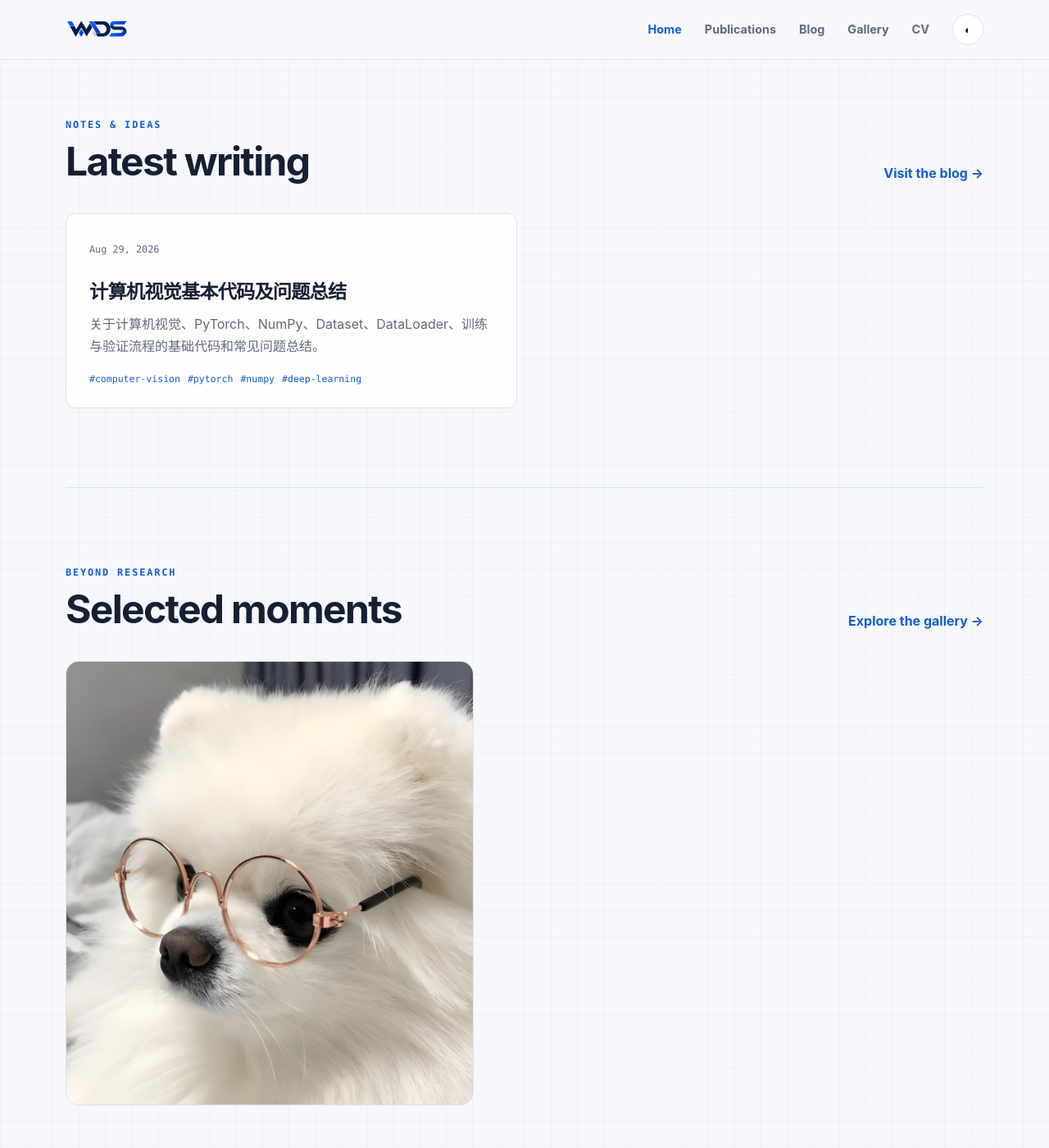
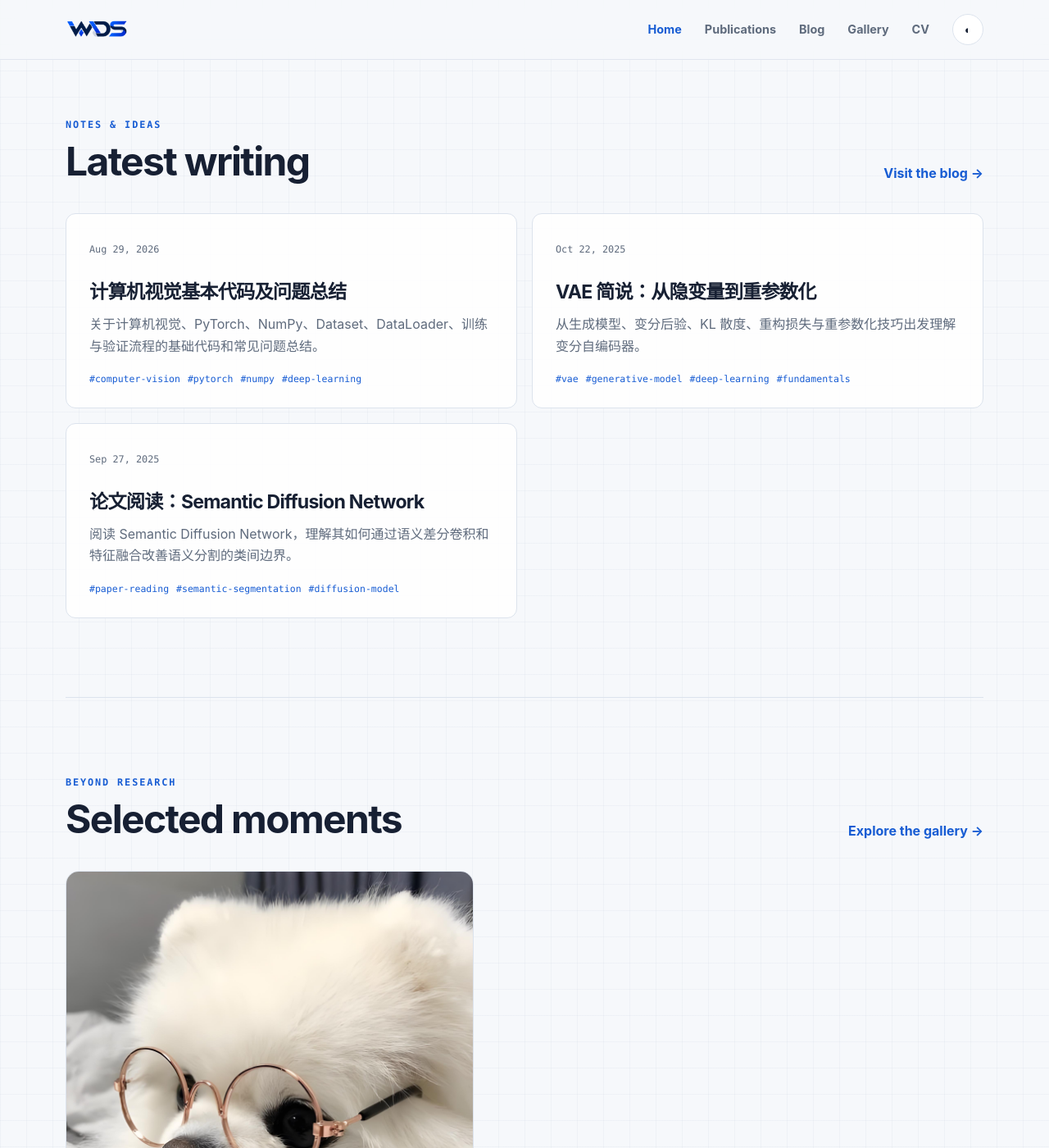
Before and after one commit to EthenArigle/EthenArigle.github.io, a Jekyll site: the page built from index.html, in a window 1280 px wide and 1400 px high, scrolled down 1930 px. Shown: the whole window at 82% size. Built offline with Jekyll 4.4.1, drawn with Linux system fonts in a browser that asks for light colours; some of the changed lines change nothing that is shown.

Commit message:
Publish SDN and VAE reading notes

```diff
--- a/_layouts/default.html
+++ b/_layouts/default.html
@@ -8,6 +8,10 @@
     <link rel="icon" href="{{ '/assets/images/og.png' | relative_url }}" type="image/png">
     <link rel="apple-touch-icon" href="{{ '/assets/images/og.png' | relative_url }}">
     <link rel="stylesheet" href="{{ '/assets/css/main.css' | relative_url }}">
+    {% if page.math %}
+      <script>window.MathJax={tex:{inlineMath:[["$","$"],["\\(","\\)"]],displayMath:[["$$","$$"],["\\[","\\]"]],processEscapes:true},svg:{fontCache:"global"}};</script>
+      <script defer src="https://cdn.jsdelivr.net/npm/mathjax@3/es5/tex-svg.js"></script>
+    {% endif %}
     {% seo title=false %}
     <title>{% if page.title and page.title != 'Home' %}{{ page.title }} · {% endif %}{{ site.title }}</title>
   </head>
--- /dev/null
+++ b/_posts/2025-09-27-semantic-diffusion-network-segmentation.md
@@ -0,0 +1,89 @@
+---
+layout: post
+title: "论文阅读：Semantic Diffusion Network"
+date: 2025-09-27 17:14:00 +0800
+description: "阅读 Semantic Diffusion Network，理解其如何通过语义差分卷积和特征融合改善语义分割的类间边界。"
+tags: [paper-reading, semantic-segmentation, diffusion-model]
+---
+
+> 本文是对 NeurIPS 2022 论文 *Semantic Diffusion Network for Semantic Segmentation* 的个人阅读笔记。
+
+精确的边界区域预测对于语义分割十分重要。这篇论文针对“普通卷积难以利用深度模型生成精确边界预测”的问题，提出了一种语义扩散网络去近似扩散过程，包含特征融合网络以及参数化语义差分卷积操作，并且可以插入现有的 Encoder–Decoder 分割网络。
+
+## Motivation
+对于如何提升分割结果的边界质量，现有（2022）工作方式：
+- 使用一个后处理模块去**细化边界**。
+- 共同学习边界感知的边缘检测和语义分割任务。
+- 通过设计一个边界感知损失使训练对边界变化保持高灵敏性。
+![语义分割误差集中在边缘区域]({{ '/assets/images/blog/semantic-diffusion/figure-1-overview.png' | relative_url }})
+
+*Figure 1. 彩色区域表示分割误差。*
+
+上述工作方式都集中于后处理方案和额外的监督来细化边界信息，并没有深入模糊边界和细节退化的内在原因：卷积注重于处理平滑特征，难以捕捉边缘线索。图一体现了分割误差往往集中于边缘区域。卷积操作对于**所有边界**包括纹理都非常敏感，使得他们不适合语义分割。
+
+> NOTE:
+> 	1.为什么卷积擅长处理平滑边缘信息？
+> 	卷积操作本质上是一个**局部加权平均**的过程，对于一个卷积核，它在输入特征图上的每个局部区域进行滑动，计算该区域内的加权和。如果卷积核的权重是正的且平滑（如高斯分布），那么卷积操作相当于一个**低通滤波器**，会抑制高频信息（如噪声、锐利边缘），同时保留或增强低频信息。
+> 	2.为什么卷积不适合语义分割中的边界预测？
+> 	语义分割是一个像素级分类任务，要求模型对每个像素给出准确的语义标签。在这个过程中，类与类之间的边界（inter-class boundaries）十分重要。
+> 	问题在于：
+> 	- **卷积的平滑性会模糊细节**尤其在深层网络中，多次卷积操作会使得特征中的高频信息（如物体边界）逐渐丢失。
+> 	- **边界区域本身是高频信息**，语义边界通常是突变区域，而卷积的低通滤波性会使得其变得模糊。
+> 	- **无法区分语义边界和纹理边缘**，传统的卷积或梯度算子（如：Sobel算子）会对所有边缘包括物体内部的纹理都做出相应，而语义分割只关心**类间边界**。
+
+传统的卷积或梯度算子：
+![传统卷积与梯度算子示意图]({{ '/assets/images/blog/semantic-diffusion/convolution-operators.png' | relative_url }})
+论文中给了一幅图如下所示，卷积对三种不同的语义区域（车体A1、车窗A2、植物B）的特征响应都非常相似。
+![不同语义区域的卷积响应对比]({{ '/assets/images/blog/semantic-diffusion/semantic-regions.png' | relative_url }})
+由以上信息我们可以得知这篇文章的motivation: **改善类间边界(Inter-class boundary)** from operator level。
+## Method - 传统的解决方式
+核心：使用改进的 anisotropic以语义为导向的扩散过程表示类间边界增强。
+【原文】*we propose a learnable semantic diffusion network (SDN) to approximate the diffusion process, which parameterizes the traditional solver and only requires only one forward instead of multiple iterations.*
+传统的迭代求解器（multiple iterations solver），比如有限差分法的性能严重依赖于时间步长、迭代次数、扩散系数等超参数的设置。深度学习模型通常通过梯度下降自动学习参数，如果其中的模块对超参数极其敏感，会使得整个模型的训练变得非常困难，并且会导致结果发散（NaN或者梯度爆炸）。这篇文章不打算严格地求解复杂的微分方程，而是通过一个可学习的神经网络去近似这个扩散过程以达到最终的效果。在说明具体改进之前，先梳理一下传统的方法。
+### 扩散过程公式解析
+![各向异性扩散过程公式解析]({{ '/assets/images/blog/semantic-diffusion/diffusion-process.jpg' | relative_url }})
+### Formulation
+
+该部分则要从上述的“扩散过程”，准确来说是各向异性的扩散过程通过数学形式化，适配到深度语义分割的语境当中去。
+![扩散过程的离散化公式]({{ '/assets/images/blog/semantic-diffusion/discretization-formula.jpg' | relative_url }})
+但是呢，这个公式难以嵌入到深度模型中去，这种有限差分法的稳定性依赖于边界条件的设置和参数的选择。这种方法需要多次迭代（对于t），计算量复杂且容易导致梯度爆炸。(详细分析见本节第一段)
+## Method - Semantic Diffusion Network
+*a novel learnable approach called semantic diffusion network (SDN) for approximating the diffusion process, which contains a parameterized semantic difference convolution operator followed by a feature fusion module and constructs a differentiable mapping from original backbone features to advanced boundary-aware features.*
+
+### Semantic Difference Convolation
+![语义差分卷积结构]({{ '/assets/images/blog/semantic-diffusion/sdn-operator.jpg' | relative_url }})
+上图可见，语义相似性控制类内细节不会被差异特征（纹理）影响而被抑制。而SDC的输出是一个Y，这个Y可以理解为是一个边界响应图，它突出了语义边界的位置，主要包含了**变化的梯度信息**（上述公式的语义相似性和特征差异性都反应的是梯度变化），它可能会丢失一些静态的、全局的语义信息。那么这个Y就不能是直接的输出，因为会缺少上线文信息，需要一个融合模块将。**将SDC提取的边界增强信息Y与原始特征信U息地融合起来**。这个特征模块就是F^sdn.
+F的具体工作方式：
+- 现将原始特征信息U与SDC输出的边界响应特征Y在通道上拼接起来。 即 [U, Y]
+- 使用一个1x1的卷积融合所有的通道信息，最后输出符合期望的维度（一般与U的通道数相同）。即Conv([U, Y])
+- 当U和Y的尺寸不匹配是，可以采用**双线性差值上采样**的形式使其对齐，确保能进行拼接。
+### 使用SDN的分割模型
+
+![SDN 在单尺度与多尺度分割模型中的应用框架]({{ '/assets/images/blog/semantic-diffusion/sdn-framework.png' | relative_url }})
+
+上图是两种应用的分割模型。
+#### 单尺度解码器
+适用模型： 编码器输出单一尺度的特征图，解码器基于该特征图进行预测。
+典型代表：
+- ViT + Segmenter: 将ViT作为编码器输出一个低分辨率的特征图。
+- ResNet + FCN: 使用ResNet的最后一层输出（下采样32倍特征图）。
+对于单尺度模型，**主动创建一个更具语义抽象的特征层**来指导边界增强。如4a所示，编码器处理输入图像Image得到特征图F。在编码器输出F之后叠加一个轻量地3X3卷积（stride=2）的层，会继续对F下采样，使得Fs的感受野更大，语义更丰富，作为语义引导特征。将F作为特征输入U，将Fs作为语义引导V，送入SDN处理获得Fsdn = SDN(F, Fs)。将增强后的Fdns（与F尺寸相同）送入解码器，生成最终的分割图。
+
+#### 多尺度解码器
+
+**适用模型：** 编码器输出**多个尺度**的特征图（通常是金字塔pyramid结构），解码器会融合这些多尺度特征进行预测。
+典型代表：
+- ResNet + SegmanticFPN：利用ResNet的四个阶段输出多尺度特征。
+- HRNet
+
+对于多尺度模型，**利用编码器天然的特征金字塔**，用“老师”（深层、高语义特征）来指导“学生”（浅层、高分辨率特征）进行边界增强，实现高效且全面的特征优化。如4b所示，编码器处理图像，输出L个尺度的特征图，为每个尺度都配备一个SDN模块，实现**全尺度范围的边界增强**。Fi作为特征信息图进行输入，Fi+1作为语义指导输入SDN并生成Fsdn。但是注意由于最后一层输出F4(也就是F_L)是最深层的输出，仿照单尺度解码器对最后一层使用一个3X3卷积来处理F_L。最后将所有的Fsdn送入解码器进行融合。
+
+近年来单尺度编码器还有：
+- MaskFormer/Mask2Former(2021, 2022): 将语义分割重新定义为**掩码分类问题**，预测一组二进制掩码和对应的类别标签。基于Transformer解码器，输入一组可学习的查询（query），通过交叉注意力与编码器特征交互，输出固定数量的掩码预测。虽然涉及多尺度特征，但最终是基于**统一的特征表示**生成预测，可视为高级的单尺度解码。
+- kMaX-DeepLab (2023)：基于掩码分类的SOTA模型，使用K-means掩码解码器，将语义分割视为聚类过程，通过迭代更新聚类中心（即掩码原型）和像素-聚类中心关联来生成掩码。解码过程基于统一的编码器输出特征进行。
+多尺度编码器：
+- HRNet(2019)及其变体： BaseLine
+- PIDNet(2023):- 受PID控制器启发，设计三分支网络（P、I、D分支）分别负责细节、上下文和边界信息。在解码阶段，三个分支的特征被的多路径融合模块（如Lightweight Bagged Fusion）整合，充分融合不同尺度的信息，显著提升实时分割的精度。
+- DPT（Dense Prediction Transformer, 2021）编码器使用ViT，但是使用UNet类似的渐进式融合解码器，将ViT输出的不同阶段的特征图（不同层的[CLS] token对应的特征）重新组合乘图像金字塔结构，然后通过多层卷积核上采样操作逐步佛那个号不同尺度的特征。
+
+实验部分不在此赘述，请详见论文：[点击获取论文](https://proceedings.neurips.cc/paper_files/paper/2022/file/396446770f5e8496ca1feb02079d4fb7-Paper-Conference.pdf)
--- /dev/null
+++ b/_posts/2025-10-22-variational-autoencoder-notes.md
@@ -0,0 +1,121 @@
+---
+layout: post
+title: "VAE 简说：从隐变量到重参数化"
+date: 2025-10-22 19:30:00 +0800
+description: "从生成模型、变分后验、KL 散度、重构损失与重参数化技巧出发理解变分自编码器。"
+tags: [vae, generative-model, deep-learning, fundamentals]
+math: true
+---
+
+> 本文是关于变分自编码器（Variational Autoencoder, VAE）的个人学习笔记。
+
+## 生成模型
+生成模型的目标就是希望构建一个从隐变量z生成目标数据x的模型。更准确的讲，它们是假设了一个z服从某些常见的分布（正态分布或均匀分布），然后希望训练一个模型$X=g(Z)$，这个模型能讲原来的概率分布映射到训练的概率分布上去，也就是说他们的目的是进行分布之间的变换。
+![从隐变量分布生成目标数据]({{ '/assets/images/blog/vae/generative-model.png' | relative_url }})
+那现在假设Z服从标准的正态分布，那么我就可以从中采样得到若干个$Z_1,Z_2,…,Z_n$，然后对它做变换得到$X^1=g(Z_1),X^2=g(Z_2),…,X^n=g(Z_n)$，我们怎么判断这个通过g构造出来的数据集，它的分布跟我们目标的数据集分布是不是一样的呢？可以用KL散度吗？当然不行，因为KL散度是根据两个概率分布的表达式来算它们的相似度的，然而目前我们并不知道它们的概率分布的表达式，我们只有一批从构造的分布采样而来的数据${X^1,X^2,…,X^n}$，还有一批从真实的分布采样而来的数据${X1,X2,…,Xn}$（也就是我们希望生成的训练集）。我们只有样本本身，没有分布表达式，当然也就没有方法算KL散度。GAN的思路比较粗犷，没有合适的度量那就把这个度量使用神经网络训练出来。
+## 什么是VAE
+How can we perform efficient inference and learning in directed probabilistic models, in the presence of continuous latent variables with intractable posterior distributions, and large datasets?
+directed probabilistic models: 有向概率模型，指的就是贝叶斯网络、即数据x是由某个隐变量z生成的，即（z -> x）
+continuous latent variables with intractable posterior distributions: 连续的隐变量，并且其后验分布p(z|x)是难以计算的，即当我们观察到数据x后，想要反推它是由哪个z生成的，无法写出一个简单的表达式。
+也就是说：
+我们有一个很好的生成模型，但无法高效地用它进行“推断”（根据x找z），也无法大数据来学习模型的参数。
+![VAE 的编码器与解码器结构]({{ '/assets/images/blog/vae/vae-overview.jpg' | relative_url }})
+首先，我们有一批数据样本${X_1,X_2,...,X_n}$,整体使用$X$描述，我们想要通过$\{X_1, ..., X_n\}$得到$X$的分布$p(X)$,如果能得到的话，我直接根据$p(X)$采样，就可以得到所有可能的$X$了（包括样本之外的X）,这是一个终极理想的生成模型。当然，这个很难实现。于是我们希望能学到一个真实的分布$p(x)$
+
+$$
+p(X) = \sum_Z p(X|Z) p(Z)
+$$
+
+其中$p(x|z)$是Likelihood条件分布，$p(z)$是先验分布（prior distribution）
+这里，我们不分求和还是积分，意思对了就行，此时$p(X|Z)$描述了一个由Z生成X的模型，我们假设Z服从标准正态分布，即$p(Z) = \mathcal{N}(0, I)$，如果这个理想能实现，我们可以从一个标准正态分布中采样一个Z，然后根据Z来计算一个X，也是一个不错的生成模型。如果以这种方式，就必须要穷尽所有z。
+![VAE 的传统理解示意图]({{ '/assets/images/blog/vae/latent-variable-model.png' | relative_url }})
+上图是对VAE的传统理解，我们其实不清楚，究竟经过重新采样出来的$Z_k$是不是还对应着原来的$X_k$,所以我没如果最小化$\mathbb D{(\hat X_k, X_k)}^2$ (这是个距离函数)是不科学的，事实上，如果你查看官方给出的代码也不是这样实现的。
+其实在整个VAE模型中，我们并没有去使用$p(Z)$是正态分布的假设，而我们假设后验分布$p(Z|X)$是正态分布。也就是使用它去近似后验分布。如何把先验分布与后验分布联系在一起呢？
+
+$$
+p(z|x) = \frac{p(x|z)p(z)}{p(x)}
+$$
+
+其实p(z|x)就是Encoder, p(x|z)就是Decoder。
+给定一个真实样本$X_k$，我们假设存在一个专属于它的分布$p(Z|X_k)$，这就是后验分布，并假设这个分布是独立的，多元的正态分布。为什么要强调专属呢？因为我们后面要训练一个生成器$X=g(Z)$，希望能从分布$p(Z|X_k)$采样出来的$Z_k$还原成$X_k$,如果假设$p(Z)$是正态分布，然后从$p(Z)$中采样一个Z，我们无法知道这个Z对应哪个真实的$X$。现在分布$p(Z|X_k)$专属于$X_k$，我们有理由说从这个分布中采样的Z应该要还原到$X_k$中去。
+![样本对应的近似后验分布]({{ '/assets/images/blog/vae/posterior-distribution.png' | relative_url }})
+这个就是VAE的理解上的示意图。
+VAE让所有的$p(Z|X)$都向标准正态看齐，于是对于Z的采样：
+
+$$
+p(Z) = \sum_{X} p(Z|X)p(X) = \sum_{X} \mathcal{N}(0, I)p(X) = \mathcal{N}(0, I) \sum_{X} p(X) = \mathcal{N}(0, I)
+$$
+
+于是我们的先验假设$P(z)$是标准正态分布，我们就可以放心从标准正态分布中采样用于生成X了。
+那么如何让所有的$p(Z|X)$都向标准正态分布看齐呢？最直接的办法就是让$p(Z|X)$向标准正态分布看齐，于是目标函数我们也有了：
+
+$$
+\mathcal{L}_{\mu, \sigma^2} =  D_{KL}(q(z|x)||p(z|x)) = E_{z \sim q(z|x)}[\log q(z|x) - \log p(z|x)]
+$$
+
+这里为了严谨点，也向普遍的VAE教程和论文看齐，$p(Z|X)$为我们假设的标准正态分布$\mathcal{N}(0, I)$，$q(Z|X)$是我们训练中产生的正态分布$\mathcal{N}(\mu, \sigma^2)$
+>NOTE:
+>$D_{KL}(P || Q) = \sum_{i} P(i) \log \left( \frac{P(i)}{Q(i)} \right)$
+
+于是，公式可以变为：
+
+$$
+\mathcal{L}_{\mu, \sigma^2} =  D_{KL}(\mathcal{N}(\mu, \sigma^2)||\mathcal{N}(0, I)) = E_{z \sim \mathcal{N}(\mu, \sigma^2)}[\log \mathcal{N}(\mu, \sigma^2) - \log \mathcal{N}(0, I)]
+$$
+
+进一步计算：
+
+$$
+\mathcal{L}_{\mu, \sigma^{2}} = \frac{1}{2} \sum_{i=1}^{d} \left( \mu_{(i)}^{2} + \sigma_{(i)}^{2} - \log \sigma_{(i)}^{2} - 1 \right)
+$$
+
+推导公式：
+
+$$
+\begin{aligned}
+KL(N(\mu, \sigma^2)\|N(0,1))
+&=\int \frac{1}{\sqrt{2\pi\sigma^2}}e^{-(x-\mu)^2/2\sigma^2} \left( \log \frac{e^{-(x-\mu)^2/2\sigma^2}/\sqrt{2\pi\sigma^2}}{e^{-x^2/2}/\sqrt{2\pi}} \right) dx  \\
+&=\int \frac{1}{\sqrt{2\pi\sigma^2}}e^{-(x-\mu)^2/2\sigma^2} \log \left\{ \frac{1}{\sqrt{\sigma^2}} \exp \left\{ \frac{1}{2}[x^2-(x-\mu)^2/\sigma^2] \right\} \right\} dx \\
+&=\frac{1}{2} \int \frac{1}{\sqrt{2\pi\sigma^2}}e^{-(x-\mu)^2/2\sigma^2} \left[-\log \sigma^2 + x^2 - (x-\mu)^2/\sigma^2 \right] dx
+\end{aligned}
+$$
+
+这样结束了吗？实际上是没有的，这个解决了$P(Z|X)$的也就是我们所谓的编码器的均值方差模型优化，那么如何衡量由Z生成（重构）X的能力呢？那么我们可以直接计算重构数据与原始数据的差异，如果是MNIST，它数值是二值的，那么$p(x|z)$通常是一个伯努利分布，此时可以使用交叉熵损失，如果是一个高斯分布（像素归一化到 [0, 1]）此时可以使用最小均方误差损失。我们将其统一表示为最大似然估计，去最大似然它.那么我们的重构损失为：
+
+$$
+\mathcal l = - \mathbb{E}_{q_{\phi}(\mathbf{z}|\mathbf{x})}\left[\log p_{\theta}(\mathbf{x}|\mathbf{z})\right]
+$$
+
+$$
+\mathbb{E}_{q_{\phi}(\mathbf{z}|\mathbf{x})} \left[ \log p_{\theta}(\mathbf{x}|\mathbf{z}) \right] = \int q_{\phi}(\mathbf{z}|\mathbf{x}) \log p_{\theta}(\mathbf{x}|\mathbf{z}) d\mathbf{z}
+$$
+
+举例说明：
+
+MNIST：
+
+![MNIST 数据的重构损失]({{ '/assets/images/blog/vae/mnist-reconstruction.png' | relative_url }})
+
+连续数据：
+
+![连续数据的重构损失]({{ '/assets/images/blog/vae/continuous-reconstruction.png' | relative_url }})
+
+为了简单高效，只需要采样1个或z个样本，然后用这些样本的均值实现，那么就有了：
+
+![使用单个样本估计期望]({{ '/assets/images/blog/vae/monte-carlo-estimate.png' | relative_url }})
+
+那么一个样本能准确吗？参数重整化和随机梯度下降，能保证所有数据点和所有随机采样的平均效果都会收敛到真实的期望值。
+
+## 重参数技巧
+我们要从$P(Z|X_k)$中采样一个$Z_k$出来，尽管我们知道$P(Z|X_k)$是一个正态分布，但是均值和方差都是靠模型算出来的，我们要靠这个过程来优化均值方差的模型，但是“采样这个操作”是不可导的，因为采样是随机的，他并不可微。但是采样的结果是可导的。
+
+$$
+\begin{align*}
+&\frac{1}{\sqrt{2\pi\sigma^2}}\exp\left(-\frac{(z-\mu)^2}{2\sigma^2}\right)dz \\
+&=\frac{1}{\sqrt{2\pi}}\exp\left[-\frac{1}{2}\left(\frac{z-\mu}{\sigma}\right)^2\right]d\left(\frac{z-\mu}{\sigma}\right)
+\end{align*}
+$$
+
+$(z - \mu)/\sigma = \varepsilon$ 它是一个标准正态分布，而$\varepsilon dx$是概率，于是从正态分布中采样一个Z，相当于从正态分布中采样一个$\varepsilon$再让$Z = \mu + \varepsilon \times \sigma$。这样一来，“采样”这个操作就不用参与梯度下降了，改为采样的结果参与，使得整个模型可训练了。
+
+推荐阅读：苏剑林的[科学空间](https://spaces.ac.cn/)。
--- a/assets/css/main.css
+++ b/assets/css/main.css
@@ -170,6 +170,8 @@ h3 { font-size: 1.18rem; }
 .prose h4 { margin: 1.6em 0 .6em; font-size: 1.12rem; }
 .prose p, .prose ul, .prose blockquote { margin: 1.2em 0; }
 .prose blockquote { padding: 18px 22px; border-left: 3px solid var(--accent); color: var(--muted); background: var(--accent-soft); }
+.prose img { display: block; max-width: 100%; height: auto; margin: 1.7em auto; border: 1px solid var(--line); border-radius: 12px; background: var(--surface); box-shadow: 0 10px 30px rgba(31,55,90,.08); }
+.prose mjx-container[display="true"] { max-width: 100%; margin: 1.5em 0 !important; padding: .4em 0; overflow-x: auto; overflow-y: hidden; }
 .prose code { padding: .12em .35em; border-radius: 4px; background: var(--accent-soft); font-family: var(--mono); }
 .prose div.highlighter-rouge { max-width: 100%; margin: 1.5em 0; overflow: hidden; border: 1px solid var(--line); border-radius: 12px; background: #101827; box-shadow: 0 10px 28px rgba(15,23,42,.1); }
 .prose div.highlighter-rouge .highlight { margin: 0; background: transparent; }
```
Also changed, not shown: assets/images/blog/semantic-diffusion/convolution-operators.png (added), assets/images/blog/semantic-diffusion/diffusion-process.jpg (added), assets/images/blog/semantic-diffusion/discretization-formula.jpg (added), assets/images/blog/semantic-diffusion/figure-1-overview.png (added), assets/images/blog/semantic-diffusion/sdn-framework.png (added), assets/images/blog/semantic-diffusion/sdn-operator.jpg (added), assets/images/blog/semantic-diffusion/semantic-regions.png (added), assets/images/blog/vae/continuous-reconstruction.png (added), assets/images/blog/vae/generative-model.png (added), assets/images/blog/vae/latent-variable-model.png (added), assets/images/blog/vae/mnist-reconstruction.png (added), assets/images/blog/vae/monte-carlo-estimate.png (added), assets/images/blog/vae/posterior-distribution.png (added), assets/images/blog/vae/vae-overview.jpg (added).
